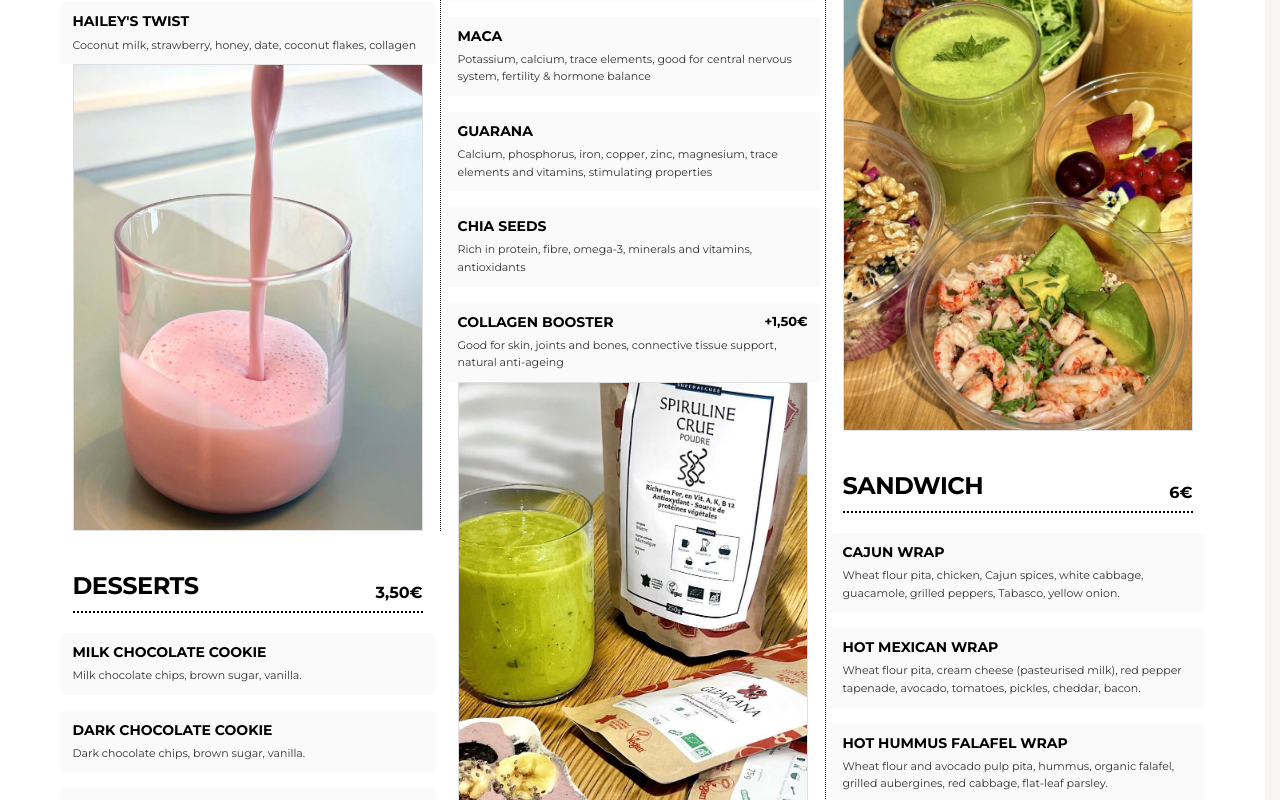
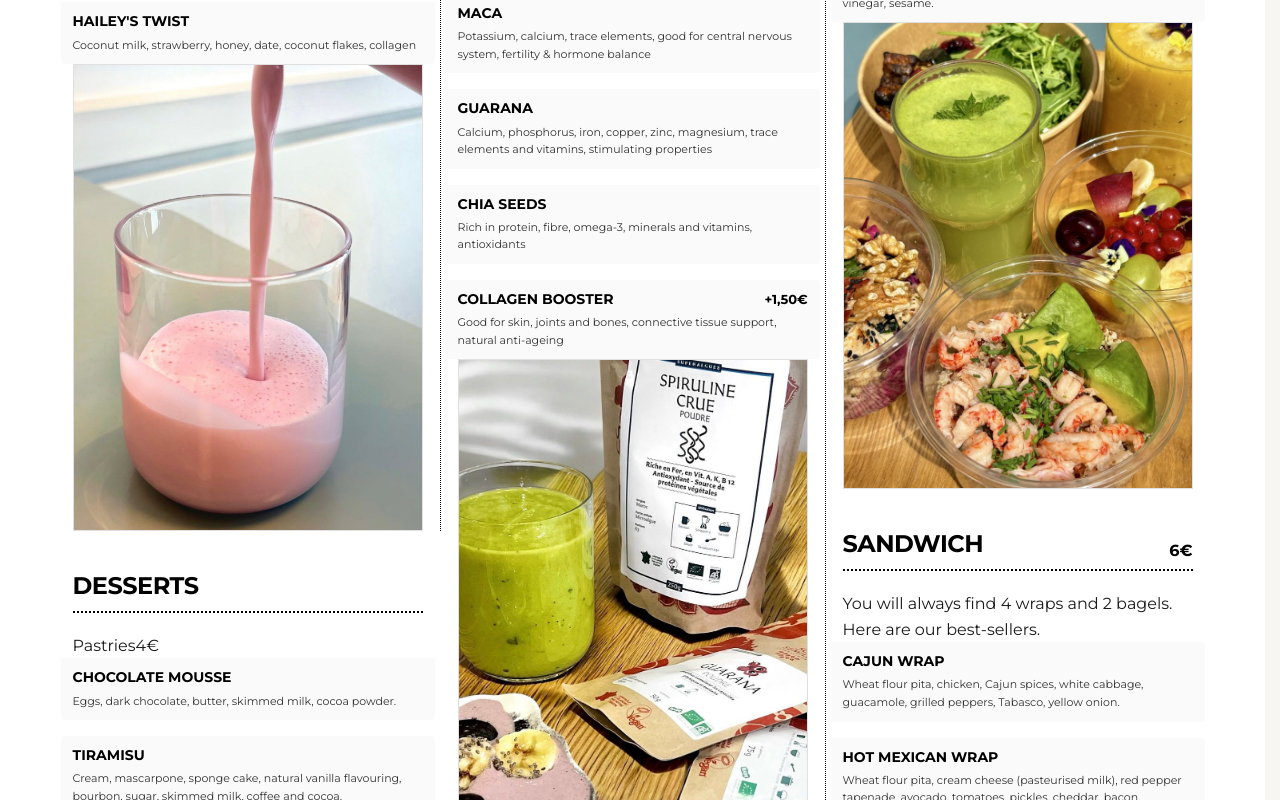
Before and after one commit to Meyodb/spsite, a React (Vite) app in the folder frontend/: page /#/produits in a window 1280 px wide. Shown: the part 2000-2800 px from the top of the page. Built offline with nearby package versions, Linux system fonts and the light colour scheme.

Commit message:
Update French and English localization files with new seasonal messages, dessert subcategories, and updated product descriptions. Adjust product prices and remove outdated items from the menu. Modify CSS for improved styling of section titles.

```diff
--- a/frontend/src/locales/en.json
+++ b/frontend/src/locales/en.json
@@ -65,7 +65,22 @@
     "vegan": "Vegan",
     "fromPrice": "from {{price}}",
     "allergensCta": "View allergen table",
+    "sectionSeasonMessageWinterSummer": "You will always find a variety of {{winter}} {{category}} in winter and {{summer}} in summer. Here are our best-sellers.",
+    "sectionSeasonMessageSandwich": "You will always find 4 wraps and 2 bagels. Here are our best-sellers.",
+    "sectionSeasonMessageSoupes": "A variety of soups awaits you depending on the season. All our recipes are homemade and we have been a distributor since 2001.",
+    "sectionCategoryLabel": {
+      "platsChauds": "hot meals",
+      "salades": "salads",
+      "sandwich": "sandwiches",
+      "soupes": "soups"
+    },
     "infoJuices": "ALL OUR FRUIT & VEGETABLE JUICES ARE FRESH. THEY ARE NOT HIGH PRESSURE PROCESSED (HPP). THEY CONTAIN NO PRESERVATIVES OR ADDITIVES.",
+    "dessertSub": {
+      "COOKIES": "Cookies",
+      "CAKE": "Cake",
+      "FROMAGE_BLANC": "Fromage blanc",
+      "PATISSERIES": "Pastries"
+    },
     "categories": {
       "JUS": "JUICE",
       "BOOSTERS": "BOOSTERS",
@@ -101,7 +116,6 @@
       "19": { "name": "MATCHA FRAGOLA", "description": "Strawberry, milk, honey, matcha" },
       "20": { "name": "AÇAÍ WILD LIFE", "description": "Milk, honey, açaí, strawberry and chia seeds" },
       "21": { "name": "HAILEY'S TWIST", "description": "Coconut milk, strawberry, honey, date, coconut flakes, collagen" },
-      "22": { "name": "SOUP OF THE DAY", "description": "All our recipes are homemade and we have been a distributor since 2001" },
       "57": { "name": "CORAL LENTIL & COCONUT MILK", "description": "Coral lentils, tomato purée, coconut milk, onion, garlic, olive oil, rapeseed oil, cumin, cinnamon, pepper." },
       "58": { "name": "SPANISH WITH CORIANDER", "description": "Potatoes, leeks, onions, rapeseed oil, olive oil, coriander, garlic, pepper." },
       "59": { "name": "CARROT & COCONUT MILK", "description": "Carrot, coconut milk, onion, crème fraîche, rice starch, turmeric." },
@@ -112,10 +126,9 @@
       "27": { "name": "CHICKEN COUSCOUS", "description": "Wheat semolina, chicken, carrots, courgettes, turnip, chickpeas, coriander." },
       "28": { "name": "GOAT CHEESE & SPINACH QUICHE", "description": "Spinach, goat cheese, egg, cream, wheat flour." },
       "39": { "name": "SWEET POTATO & FETA QUICHE", "description": "Sweet potato, feta, pistou, egg, cream, wheat flour." },
-      "41": { "name": "JAPANESE SOUP", "description": "Rice noodles, chicken, mushrooms, coriander, lemongrass, soy broth." },
       "42": { "name": "TORTELLINI RED PESTO", "description": "Pasta, basil pesto, grilled courgettes, almonds, pine nuts, sun-dried tomatoes, parmesan." },
       "43": { "name": "VEGETARIAN TIKKA", "description": "Basmati rice, tomatoes, coconut milk, chickpeas, grilled vegetables." },
-      "29": { "name": "RISONI PESTO PEPPER SALAD", "description": "Durum wheat risoni pasta, paprika, chicken, rocket, grilled courgettes, parmesan, pepper-tomato pesto, rapeseed oil." },
+      "29": { "name": "RISONI PESTO SALAD", "description": "Durum wheat risoni pasta, paprika, chicken, rocket, grilled courgettes, parmesan, pepper-tomato pesto, rapeseed oil." },
       "30": { "name": "RED CABBAGE SALAD", "description": "Red cabbage, Italian-spiced chicken, Greek sheep's milk PDO Feta, Serrano ham, walnuts, Emmental, baby spinach, salt, vinegar, sesame." },
       "31": { "name": "LARGE BUDDHA BOWL", "description": "Bulgur & red quinoa mix, grilled courgettes & butternut squash, Greek sheep's milk PDO Feta, cranberries, almonds, rocket, coriander, parsley." },
       "32": { "name": "POWERFUL SALAD", "description": "Cooked spelt, raw grated broccoli, cabbage, curly kale, toasted almonds, avocado, grilled courgettes, chicken, salt, pepper, ras el hanout." },
@@ -125,9 +138,9 @@
       "36": { "name": "RAS EL HANOUT CHICKEN WRAP", "description": "Ras-el-hanout spice blend, chicken breast, flour tortillas, hummus, tomato, red onion, mixed salad." },
       "37": { "name": "NEW YORK BAGEL", "description": "Wheat flour bagel with sesame seeds and poppy seeds, tomatoes, mozzarella (pasteurised milk), cream cheese (pasteurised milk), green pesto." },
       "38": { "name": "GOAT CHEESE BAGEL", "description": "Goat cheese, red pesto, grilled aubergines." },
-      "44": { "name": "MILK CHOCOLATE COOKIE", "description": "Milk chocolate chips, brown sugar, vanilla." },
-      "45": { "name": "FROMAGE BLANC WITH RED BERRY COULIS & COOKIES", "description": "Strawberry coulis, cookies, fat content < 3.5%." },
-      "46": { "name": "FROMAGE BLANC MUESLI & HONEY", "description": "Honey, muesli, fat content < 3.5%." },
+      "44": { "name": "CHOCOLATE COOKIES", "description": "Chocolate dark /or milk /or white" },
+      "64": { "name": "CAKE", "description": "Chocolate /or marble chocolate /or apple walnut /or banana /or carrot" },
+      "45": { "name": "FROMAGE BLANC", "description": "Strawberry coulis /or mango coulis muesli /or acai bowl /or honey muesli. Fat content < 3.5%." },
       "47": { "name": "CHOCOLATE MOUSSE", "description": "Eggs, dark chocolate, butter, skimmed milk, cocoa powder." },
       "48": { "name": "TIRAMISU", "description": "Cream, mascarpone, sponge cake, natural vanilla flavouring, bourbon, sugar, skimmed milk, coffee and cocoa." },
       "49": { "name": "MOLTEN LAVA CAKE", "description": "Egg, rapeseed oil, sugar, dark chocolate 22%, wheat flour." },
@@ -135,9 +148,6 @@
       "51": { "name": "APPLE SPECULOOS CRUMBLE", "description": "Apple, wheat flour, crushed speculoos, butter, cinnamon." },
       "52": { "name": "PECAN NUT TART", "description": "Wheat flour, vegetable margarine, natural flavouring, brown sugar, egg yolk, pecan nuts, glucose syrup, eggs, butter." },
       "53": { "name": "RASPBERRY CHIA SEEDS", "description": "Coconut milk, raspberry, golden cane sugar, chia seeds, desiccated coconut." },
-      "54": { "name": "DARK CHOCOLATE COOKIE", "description": "Dark chocolate chips, brown sugar, vanilla." },
-      "55": { "name": "WHITE CHOCOLATE COOKIE", "description": "White chocolate chips, brown sugar, vanilla." },
-      "56": { "name": "FROMAGE BLANC WITH CHESTNUT CREAM & SPECULOOS", "description": "Chestnut cream, speculoos, fat content < 3.5%." },
       "60": { "name": "EVIAN", "description": "Bottle 50cl" },
       "61": { "name": "SAN PELLEGRINO", "description": "Bottle 50cl" },
       "62": { "name": "COCA COLA", "description": "Can 33cl" },
--- a/frontend/src/locales/fr.json
+++ b/frontend/src/locales/fr.json
@@ -65,7 +65,22 @@
     "vegan": "Vegan",
     "fromPrice": "dès {{price}}",
     "allergensCta": "Consulter le tableau des allergènes",
+    "sectionSeasonMessageWinterSummer": "Vous retrouverez toujours une variété de {{winter}} {{category}} en hiver et {{summer}} en été. À la suite, voici nos best-sellers.",
+    "sectionSeasonMessageSandwich": "Vous retrouverez toujours 4 wraps et 2 bagels. À la suite, voici nos best-sellers.",
+    "sectionSeasonMessageSoupes": "Une variété de soupes vous attend selon les saisons. Toutes nos recettes sont maison et nous sommes aussi distributeur depuis 2001.",
+    "sectionCategoryLabel": {
+      "platsChauds": "plats chauds",
+      "salades": "salades",
+      "sandwich": "sandwichs",
+      "soupes": "soupes"
+    },
     "infoJuices": "TOUS NOS JUS DE FRUITS & DE LÉGUMES SONT FRAIS. ILS NE SONT PAS SOUMIS À HAUTE PRESSION (HPP). ILS NE CONTIENNENT AUCUN CONSERVATEUR NI ADDITIF.",
+    "dessertSub": {
+      "COOKIES": "Cookies",
+      "CAKE": "Cake",
+      "FROMAGE_BLANC": "Fromage blanc",
+      "PATISSERIES": "Pâtisseries"
+    },
     "categories": {
       "JUS": "JUS",
       "BOOSTERS": "BOOSTERS",
@@ -101,7 +116,6 @@
       "19": { "name": "MATCHA FRAGOLA", "description": "Fraise, lait, miel, matcha" },
       "20": { "name": "AÇAÏ WILD LIFE", "description": "Lait, miel, açaï, fraise et graines de chia" },
       "21": { "name": "HAILEY'S TWIST", "description": "Lait de coco, fraise, miel, datte, copeaux de noix de coco, collagène" },
-      "22": { "name": "SOUPE DU JOUR", "description": "Toutes nos recettes sont maison et nous sommes aussi distributeur depuis 2001" },
       "57": { "name": "LENTILLES CORAIL AU LAIT DE COCO", "description": "Lentilles corail, purée de tomate, lait de coco, oignon, ail, huile d'olive, huile de colza, cumin, cannelle, poivre." },
       "58": { "name": "ESPAGNOLE À LA CORIANDRE", "description": "Pommes de terre, poireaux, oignons, huile de colza, huile d'olive, coriandre, ail, poivre." },
       "59": { "name": "CAROTTE LAIT DE COCO", "description": "Carotte, lait de coco, oignon, crème fraîche, amidon de riz, curcuma." },
@@ -112,10 +126,9 @@
       "27": { "name": "COUSCOUS POULET", "description": "Semoule de blé, poulet, carottes, courgettes, navet, pois chiche, coriandre." },
       "28": { "name": "QUICHE CHÈVRE ÉPINARDS", "description": "Épinards, chèvre, œuf, crème, farine de blé." },
       "39": { "name": "QUICHE PATATE DOUCE FETA", "description": "Patate douce, feta, pistou, œuf, crème, farine de blé." },
-      "41": { "name": "SOUPE JAPONAISE", "description": "Nouilles de riz, poulet, champignons, coriandre, citronnelle, bouillon de soja." },
       "42": { "name": "TORTELLINI PESTO ROUGE", "description": "Pâtes, pesto basilic, courgettes grillées, amandes, pignons, tomates séchées, parmesan." },
       "43": { "name": "TIKKA VÉGÉTARIEN", "description": "Riz basmati, tomates, lait de coco, pois chiches, légumes grillés." },
-      "29": { "name": "SALADE RISONI PESTO POIVRON", "description": "Pate risoni de blé dur, paprika, poulet, roquette, courgettes grillées, parmesan, pesto poivron-tomates, huile de colza." },
+      "29": { "name": "SALADE RISONI PESTO", "description": "Pate risoni de blé dur, paprika, poulet, roquette, courgettes grillées, parmesan, pesto poivron-tomates, huile de colza." },
       "30": { "name": "SALADE CHOUX ROUGE", "description": "Chou rouge, poulet aux épices Italiennes, Féta AOP au lait Grec de brebis pasteurisé, jambon Serrano, noix, Emmental, pousses d'épinards, sel, vinaigre, sésame." },
       "31": { "name": "GRANDE BUDDHA BOWL", "description": "Mix boulgour & quinoa rouge, courgettes & butternuts grillés, Féta AOP au lait Grec de brebis pasteurisé, canneberges, amandes, roquette, coriandre, persil." },
       "32": { "name": "SALADE POWERFUL", "description": "Épeautre cuit, brocoli cru râpé, choux, chou frisés, amandes grillées, avocat, courgettes grillées, poulet, sel, poivre, ras el hanout." },
@@ -125,9 +138,9 @@
       "36": { "name": "WRAP POULET RAS EL HANOUT", "description": "Mélange d'épices ras-el-hanout, blanc de poulet, tortillas de farine, hummus, tomate, oignon rouge, mélange de salade." },
       "37": { "name": "BAGEL NEW YORK", "description": "Bagel à la farine de blé avec graines de sésames et pavots, tomates, mozzarella (lait pasteurisé), crème cheese (lait pasteurisé), pesto vert." },
       "38": { "name": "BAGEL CHÈVRE", "description": "Chèvre, pesto rouge, aubergines grillées." },
-      "44": { "name": "COOKIE CHOCOLAT AU LAIT", "description": "Pépites de chocolat au lait, cassonade, vanille." },
-      "45": { "name": "FROMAGE BLANC COULIS FRUITS ROUGES ET COOKIES", "description": "Coulis de fraises, cookies, matière grasse < 3.5%." },
-      "46": { "name": "FROMAGE BLANC MUESLI MIEL", "description": "Miel, muesli, matière grasse < 3.5%." },
+      "44": { "name": "COOKIES AU CHOCOLAT", "description": "Chocolat noir /ou au lait /ou blanc" },
+      "64": { "name": "CAKE", "description": "Chocolat /ou marbré chocolat /ou pomme noix /ou banane /ou carotte" },
+      "45": { "name": "FROMAGE BLANC", "description": "Coulis fraise /ou coulis mangue muesli /ou acai bowl /ou miel muesli. Matière grasse < 3.5%." },
       "47": { "name": "MOUSSE AU CHOCOLAT", "description": "Œufs, chocolat noir, beurre, lait écrémé, cacao en poudre." },
       "48": { "name": "TIRAMISU", "description": "Crème, mascarpone, génoise, arôme naturel de vanille, bourbon, sucre, lait écrémé, café et cacao." },
       "49": { "name": "MI CUIT FONDANT", "description": "Œuf, huile de colza, sucre, chocolat noir 22%, farine de blé." },
@@ -135,9 +148,6 @@
       "51": { "name": "CRUMBLE POMME SPECULOOS", "description": "Pomme, farine de blé, speculoos concassé, beurre, cannelle." },
       "52": { "name": "TARTE AUX NOIX DE PÉCAN", "description": "Farine de blé, margarine végétale, arôme naturel, sucre roux, jaune d'œuf, noix de pécan, sirop de glucose, œufs, beurre." },
       "53": { "name": "GRAINES DE CHIA FRAMBOISE", "description": "Lait de coco, framboise, sucre blond de canne, graines de chia, coco râpée." },
-      "54": { "name": "COOKIE CHOCOLAT NOIR", "description": "Pépites de chocolat noir, cassonade, vanille." },
-      "55": { "name": "COOKIE CHOCOLAT BLANC", "description": "Pépites de chocolat blanc, cassonade, vanille." },
-      "56": { "name": "FROMAGE BLANC CRÈME DE MARRONS SPECULOOS", "description": "Crème de marrons, speculoos, matière grasse < 3.5%." },
       "60": { "name": "EVIAN", "description": "Bouteille 50cl" },
       "61": { "name": "SAN PELLEGRINO", "description": "Bouteille 50cl" },
       "62": { "name": "COCA COLA", "description": "Canette 33cl" },
--- a/frontend/src/pages/Produits.jsx
+++ b/frontend/src/pages/Produits.jsx
@@ -28,6 +28,14 @@ const CATEGORY_I18N_KEYS = {
   "THÉ & CAFÉ": "THE_CAFE",
   "BOOSTERS SPÉCIAUX": "BOOSTERS_SPECIAL",
   "BOISSONS": "BOISSONS",
+};
+
+const DESSERT_SUBCATEGORIES_ORDER = ["PATISSERIES", "COOKIES", "CAKE", "FROMAGE_BLANC"];
+const DESSERT_SUBCATEGORY_PRICES = {
+  "COOKIES": "",
+  "CAKE": "",
+  "FROMAGE_BLANC": "",
+  "PATISSERIES": "4€",
 };
 
 /** Ordre d'affichage : ligne 1 Jus | Soupes | Plats chauds, ligne 2 Milkshakes | Booster | Salades, ligne 3 Desserts | Sandwich, puis Thé & Café */
@@ -200,14 +208,6 @@ export const Produits = () => {
       description: "Lait de coco, fraise, miel, datte, copeaux de noix de coco, collagène",
     },
     {
-      id: 22,
-      name: "SOUPE DU JOUR",
-      category: "SOUPES",
-      price: "Variable",
-      description: "Toutes nos recettes sont maison et nous sommes aussi distributeur depuis 2001",
-      isSpecial: true
-    },
-    {
       id: 57,
       name: "LENTILLES CORAIL AU LAIT DE COCO",
       category: "SOUPES",
@@ -251,64 +251,43 @@ export const Produits = () => {
       id: 26,
       name: "POULET TIKKA",
       category: "PLATS CHAUDS",
-      price: "7",
+      price: "7.5",
       description: "Riz, poulet, crème, oignons, tomates, yaourt, raisins, amandes."
     },
     {
       id: 43,
       name: "TIKKA VÉGÉTARIEN",
       category: "PLATS CHAUDS",
-      price: "7",
+      price: "7.5",
       description: "Riz basmati, tomates, lait de coco, pois chiches, légumes grillés."
     },
     {
       id: 27,
       name: "COUSCOUS POULET",
       category: "PLATS CHAUDS",
-      price: "7",
+      price: "7.5",
       description: "Semoule de blé, poulet, carottes, courgettes, navet, pois chiche, coriandre."
-    },
-    {
-      id: 41,
-      name: "SOUPE JAPONAISE",
-      category: "PLATS CHAUDS",
-      price: "7",
-      description: "Nouilles de riz, poulet, champignons, coriandre, citronnelle, bouillon de soja."
     },
     {
       id: 42,
       name: "TORTELLINI PESTO ROUGE",
       category: "PLATS CHAUDS",
-      price: "7",
+      price: "7.5",
       description: "Pâtes, pesto basilic, courgettes grillées, amandes, pignons, tomates séchées, parmesan."
     },
     {
       id: 28,
       name: "QUICHE CHÈVRE ÉPINARDS",
       category: "PLATS CHAUDS",
-      price: "7",
+      price: "7.5",
       description: "Épinards, chèvre, œuf, crème, farine de blé."
     },
     {
       id: 39,
       name: "QUICHE PATATE DOUCE FETA",
       category: "PLATS CHAUDS",
-      price: "7",
+      price: "7.5",
       description: "Patate douce, feta, pistou, œuf, crème, farine de blé."
-    },
-    {
-      id: 29,
-      name: "SALADE RISONI PESTO POIVRON",
-      category: "SALADES",
-      price: "6.5",
-      description: "Pate risoni de blé dur, paprika, poulet, roquette, courgettes grillées, parmesan, pesto poivron-tomates, huile de colza."
-    },
-    {
-      id: 30,
-      name: "SALADE CHOUX ROUGE",
-      category: "SALADES",
-      price: "6.5",
-      description: "Chou rouge, poulet aux épices Italiennes, Féta AOP au lait Grec de brebis pasteurisé, jambon Serrano, noix, Emmental, pousses d'épinards, sel, vinaigre, sésame."
     },
     {
       id: 32,
@@ -324,6 +303,20 @@ export const Produits = () => {
       price: "7.5",
       description: "Mix boulgour & quinoa rouge, courgettes & butternuts grillés, Féta AOP au lait Grec de brebis pasteurisé, canneberges, amandes, roquette, coriandre, persil.",
       extraPrice: "+1€"
+    },
+    {
+      id: 29,
+      name: "SALADE RISONI PESTO",
+      category: "SALADES",
+      price: "6.5",
+      description: "Pate risoni de blé dur, paprika, poulet, roquette, courgettes grillées, parmesan, pesto poivron-tomates, huile de colza."
+    },
+    {
+      id: 30,
+      name: "SALADE CHOUX ROUGE",
+      category: "SALADES",
+      price: "6.5",
+      description: "Chou rouge, poulet aux épices Italiennes, Féta AOP au lait Grec de brebis pasteurisé, jambon Serrano, noix, Emmental, pousses d'épinards, sel, vinaigre, sésame."
     },
     {
       id: 33,
@@ -370,50 +363,33 @@ export const Produits = () => {
     },
     {
       id: 44,
-      name: "COOKIE CHOCOLAT AU LAIT",
+      name: "COOKIES AU CHOCOLAT",
       category: "DESSERTS",
+      subCategory: "COOKIES",
       price: "3",
-      description: "Pépites de chocolat au lait, cassonade, vanille."
+      description: "Chocolat noir /ou au lait /ou blanc"
     },
     {
-      id: 54,
-      name: "COOKIE CHOCOLAT NOIR",
+      id: 64,
+      name: "CAKE",
       category: "DESSERTS",
+      subCategory: "CAKE",
       price: "3",
-      description: "Pépites de chocolat noir, cassonade, vanille."
-    },
-    {
-      id: 55,
-      name: "COOKIE CHOCOLAT BLANC",
-      category: "DESSERTS",
-      price: "3",
-      description: "Pépites de chocolat blanc, cassonade, vanille."
+      description: "Chocolat /ou marbré chocolat /ou pomme noix /ou banane /ou carotte"
     },
     {
       id: 45,
-      name: "FROMAGE BLANC COULIS FRUITS ROUGES ET COOKIES",
+      name: "FROMAGE BLANC",
       category: "DESSERTS",
-      price: "4.5",
-      description: "Coulis de fraises, cookies, matière grasse < 3.5%."
-    },
-    {
-      id: 46,
-      name: "FROMAGE BLANC MUESLI MIEL",
-      category: "DESSERTS",
-      price: "4.5",
-      description: "Miel, muesli, matière grasse < 3.5%."
-    },
-    {
-      id: 56,
-      name: "FROMAGE BLANC CRÈME DE MARRONS SPECULOOS",
-      category: "DESSERTS",
-      price: "4.5",
-      description: "Crème de marrons, speculoos, matière grasse < 3.5%."
+      subCategory: "FROMAGE_BLANC",
+      price: "3.5",
+      description: "Coulis fraise /ou coulis mangue muesli /ou acai bowl /ou miel muesli. Matière grasse < 3.5%."
     },
     {
       id: 47,
       name: "MOUSSE AU CHOCOLAT",
       category: "DESSERTS",
+      subCategory: "PATISSERIES",
       price: "4",
       description: "Œufs, chocolat noir, beurre, lait écrémé, cacao en poudre."
     },
@@ -421,6 +397,7 @@ export const Produits = () => {
       id: 48,
       name: "TIRAMISU",
       category: "DESSERTS",
+      subCategory: "PATISSERIES",
       price: "4",
       description: "Crème, mascarpone, génoise, arôme naturel de vanille, bourbon, sucre, lait écrémé, café et cacao."
     },
@@ -428,6 +405,7 @@ export const Produits = () => {
       id: 49,
       name: "MI CUIT FONDANT",
       category: "DESSERTS",
+      subCategory: "PATISSERIES",
       price: "4",
       description: "Œuf, huile de colza, sucre, chocolat noir 22%, farine de blé."
     },
@@ -435,6 +413,7 @@ export const Produits = () => {
       id: 50,
       name: "BROWNIE",
       category: "DESSERTS",
+      subCategory: "PATISSERIES",
       price: "4",
       description: "Huile de colza, sucre, chocolat noir 22%, farine de blé, sucre, noix de pécan, œuf."
     },
@@ -442,6 +421,7 @@ export const Produits = () => {
       id: 51,
       name: "CRUMBLE POMME SPECULOOS",
       category: "DESSERTS",
+      subCategory: "PATISSERIES",
       price: "4",
       description: "Pomme, farine de blé, speculoos concassé, beurre, cannelle."
     },
@@ -449,6 +429,7 @@ export const Produits = () => {
       id: 52,
       name: "TARTE AUX NOIX DE PÉCAN",
       category: "DESSERTS",
+      subCategory: "PATISSERIES",
       price: "4",
       description: "Farine de blé, margarine végétale, arôme naturel, sucre roux, jaune d'œuf, noix de pécan, sirop de glucose, œufs, beurre."
     },
@@ -456,6 +437,7 @@ export const Produits = () => {
       id: 53,
       name: "GRAINES DE CHIA FRAMBOISE",
       category: "DESSERTS",
+      subCategory: "PATISSERIES",
       price: "4",
       description: "Lait de coco, framboise, sucre blond de canne, graines de chia, coco râpée."
     },
@@ -665,7 +647,7 @@ export const Produits = () => {
                         </span>
                       )}
                       {category === "PLATS CHAUDS" && (
-                        <span className="section-price">7€</span>
+                        <span className="section-price">7,5€</span>
                       )}
                       {category === "SALADES" && (
                         <span className="section-price">6,50€</span>
@@ -674,7 +656,7 @@ export const Produits = () => {
                         <span className="section-price">6€</span>
                       )}
                       {category === "DESSERTS" && (
-                        <span className="section-price">3,50€</span>
+                        <span className="section-price"></span>
                       )}
                       {category === "THÉ & CAFÉ" && (
                         <span className="section-price">2.5€</span>
@@ -684,8 +666,48 @@ export const Produits = () => {
                       )}
                     </h2>
                   </div>
+                  {(category === "PLATS CHAUDS" || category === "SALADES" || category === "SANDWICH" || category === "SOUPES") && (
+                    <p className="section-season-message">
+                      {category === "PLATS CHAUDS" && t("products.sectionSeasonMessageWinterSummer", { winter: 10, summer: 6, category: t("products.sectionCategoryLabel.platsChauds") })}
+                      {category === "SALADES" && t("products.sectionSeasonMessageWinterSummer", { winter: 7, summer: 10, category: t("products.sectionCategoryLabel.salades") })}
+                      {category === "SANDWICH" && t("products.sectionSeasonMessageSandwich")}
+                      {category === "SOUPES" && t("products.sectionSeasonMessageSoupes")}
+                    </p>
+                  )}
                   <div className="section-content">
-                    {categoryProducts.map((product) => (
+                    {category === "DESSERTS" ? (
+                      DESSERT_SUBCATEGORIES_ORDER.map((subCat) => {
+                        const subProducts = categoryProducts.filter((p) => p.subCategory === subCat);
+                        if (subProducts.length === 0) return null;
+                        const hasHeader = subCat !== "COOKIES" && subCat !== "CAKE" && subCat !== "FROMAGE_BLANC";
+                        return (
+                          <div key={subCat} className={`dessert-subcategory${!hasHeader ? " dessert-subcategory--compact" : ""}`}>
+                            {hasHeader && (
+                              <div className="dessert-subcategory-header">
+                                <span className="dessert-subcategory-title">{t(`products.dessertSub.${subCat}`)}</span>
+                                <span className="dessert-subcategory-price">{DESSERT_SUBCATEGORY_PRICES[subCat]}</span>
+                              </div>
+                            )}
+                            {subProducts.map((product) => (
+                              <div
+                                key={product.id}
+                                className="product-item"
+                                onClick={() => console.log('Produit sélectionné:', product.name)}
+                              >
+                                <span className="product-name">
+                                  {t(`products.items.${product.id}.name`)}
+                                  {product.id === 44 && <span className="product-price">3€</span>}
+                                  {product.id === 64 && <span className="product-price">3€</span>}
+                                  {product.id === 45 && <span className="product-price">3,5€</span>}
+                                </span>
+                                <span className="product-description">{t(`products.items.${product.id}.description`)}</span>
+                              </div>
+                            ))}
+                          </div>
+                        );
+                      })
+                    ) : (
+                      categoryProducts.map((product) => (
                         <div
                           key={product.id}
                           className={`product-item ${product.isSpecial ? 'product-special' : ''}`}
@@ -702,7 +724,8 @@ export const Produits = () => {
                           </span>
                           <span className="product-description">{t(`products.items.${product.id}.description`)}</span>
                         </div>
-                    ))}
+                      ))
+                    )}
                   </div>
                   {category === "MILKSHAKES" && (
                     <div className="section-photo section-photo-portrait section-photo-milkshake">
```
Also changed, not shown: frontend/src/App.css (+13 -1 lines). Lines whose indentation alone changed are shown as unchanged.
